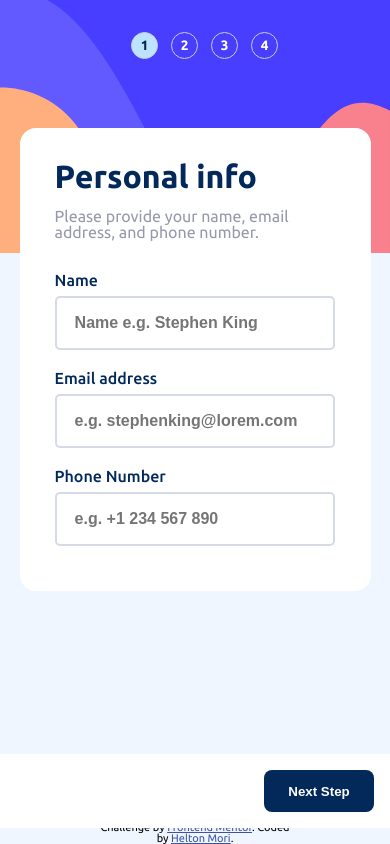
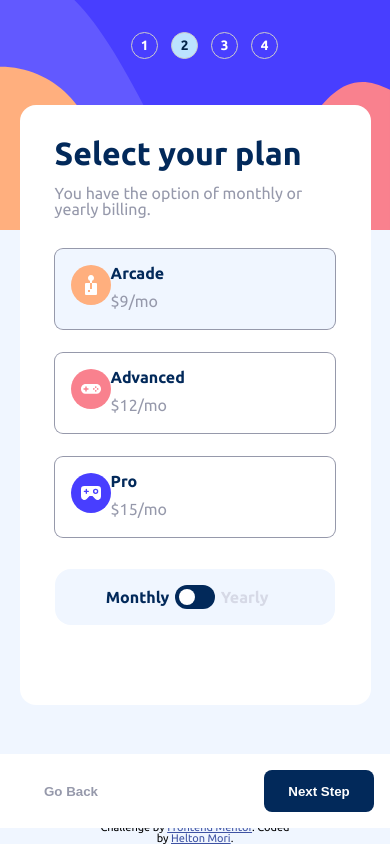
Before and after one commit to helton-mori-dev/Multi-step-form---Frontend-Mentor, a Vue app: page / in a window 390 px wide. Built offline with nearby package versions, Linux system fonts and the light colour scheme.

Commit message:
Ajustes grid mobile e select plan

```diff
--- a/src/App.vue
+++ b/src/App.vue
@@ -212,11 +212,15 @@ export default {
 
 @media screen and (max-width: 769px) {
   .grid-tempate-area-main {
-    grid-template-areas:
+    /* grid-template-areas:
       "sidebar"
       "data"
       "footer";
-    grid-template-rows: 30% minmax(300px, 40%) 5%;
+    grid-template-rows: 30% minmax(auto, 50%) 5%; */
+    display: flex;
+    flex-direction: column;
+    justify-content: start;
+    align-items: center;
   }
 
   .container {
@@ -234,6 +238,7 @@ export default {
     background-color: #fff;
     width: 90%;
     justify-self: center;
+    grid-template-rows: auto 80px;
   }
 
   .content {
--- a/src/components/SidebarForm.vue
+++ b/src/components/SidebarForm.vue
@@ -99,7 +99,7 @@ export default {
     background-position: center 90%;
     background-size: cover;
     width: 100%;
-    height: 100%;
+    height: 230px;
     position: relative;
   }
   .sidebar__list {
--- a/src/components/StepSelectPlan.vue
+++ b/src/components/StepSelectPlan.vue
@@ -19,12 +19,16 @@
             v-model="planChange"
           />
           <label for="arcade"
-            >Arcade
+            ><p class="text">Arcade</p>
             <span class="price"
               >$9{{ periodPlan ? "/mo " : "0/yr" }}</span
             ></label
           >
-          <span class="benefit" v-if="!periodPlan">2 months free</span>
+          <transition name="benefit"
+            ><span class="benefit" v-if="!periodPlan"
+              >2 months free</span
+            ></transition
+          >
         </label>
         <label
           class="select-plan__option"
@@ -39,12 +43,16 @@
             v-model="planChange"
           />
           <label for="advanced"
-            >Advanced
+            ><p class="text">Advanced</p>
             <span class="price"
               >$12{{ periodPlan ? "/mo " : "0/yr" }}</span
             ></label
           >
-          <span class="benefit" v-if="!periodPlan">2 months free</span>
+          <transition name="benefit"
+            ><span class="benefit" v-if="!periodPlan"
+              >2 months free</span
+            ></transition
+          >
         </label>
         <label
           class="select-plan__option"
@@ -59,12 +67,16 @@
             v-model="planChange"
           />
           <label for="pro"
-            >Pro
+            ><p class="text">Pro</p>
             <span class="price"
               >$15{{ periodPlan ? "/mo " : "0/yr" }}</span
             ></label
           >
-          <span class="benefit" v-if="!periodPlan">2 months free</span>
+          <transition name="benefit"
+            ><span class="benefit" v-if="!periodPlan"
+              >2 months free</span
+            ></transition
+          >
         </label>
       </div>
 
@@ -257,4 +269,63 @@ input:checked + .slider:before {
 .slider.round:before {
   border-radius: 100%;
 }
+
+.benefit-enter-active,
+.benefit-leave-active {
+  transition: all 0.3s ease;
+}
+
+.benefit-enter-from,
+.benefit-leave-to {
+  opacity: 0;
+}
+
+@media screen and (max-width: 769px) {
+  .select-plan {
+    grid-template-columns: 1fr;
+    grid-template-rows: 1fr 1fr 1fr;
+  }
+
+  .select-plan__option {
+    padding: 1rem 1rem 0.25rem;
+  }
+
+  .select-plan__option label {
+    display: grid;
+    grid-template-columns: 1fr 6fr;
+    grid-template-rows: repeat(3, 20px);
+  }
+
+  .select-plan__option label::before {
+    grid-row: 1/2;
+    grid-column: 1/2;
+  }
+
+  .select-plan__option label .price {
+    grid-row: 2/2;
+    grid-column: 2/3;
+  }
+
+  .select-plan__option label .text {
+    grid-row: 1/2;
+    grid-column: 2/3;
+  }
+
+  .select-plan__option .price {
+    grid-row: 2/3;
+    grid-column: 2/3;
+  }
+
+  .select-plan__option .benefit {
+    margin-top: 0;
+    margin-left: 50px;
+    margin-bottom: 0.5rem;
+  }
+
+  .select__period {
+    background-color: var(--Magnolia);
+    padding: 1rem 0.75rem;
+    border-radius: 16px;
+  }
+}
 </style>
--- a/src/store/store.js
+++ b/src/store/store.js
@@ -8,7 +8,7 @@ export const store = createStore({
       //   selectedPlan: [],
       //   pickedAddons: [],
       // },
-      currentStepIndex: 0,
+      currentStepIndex: 1,
       selectedPlan: "arcade",
       periodPlan: true, //true == monthly, false == yearly
       onlineService: false,
```
